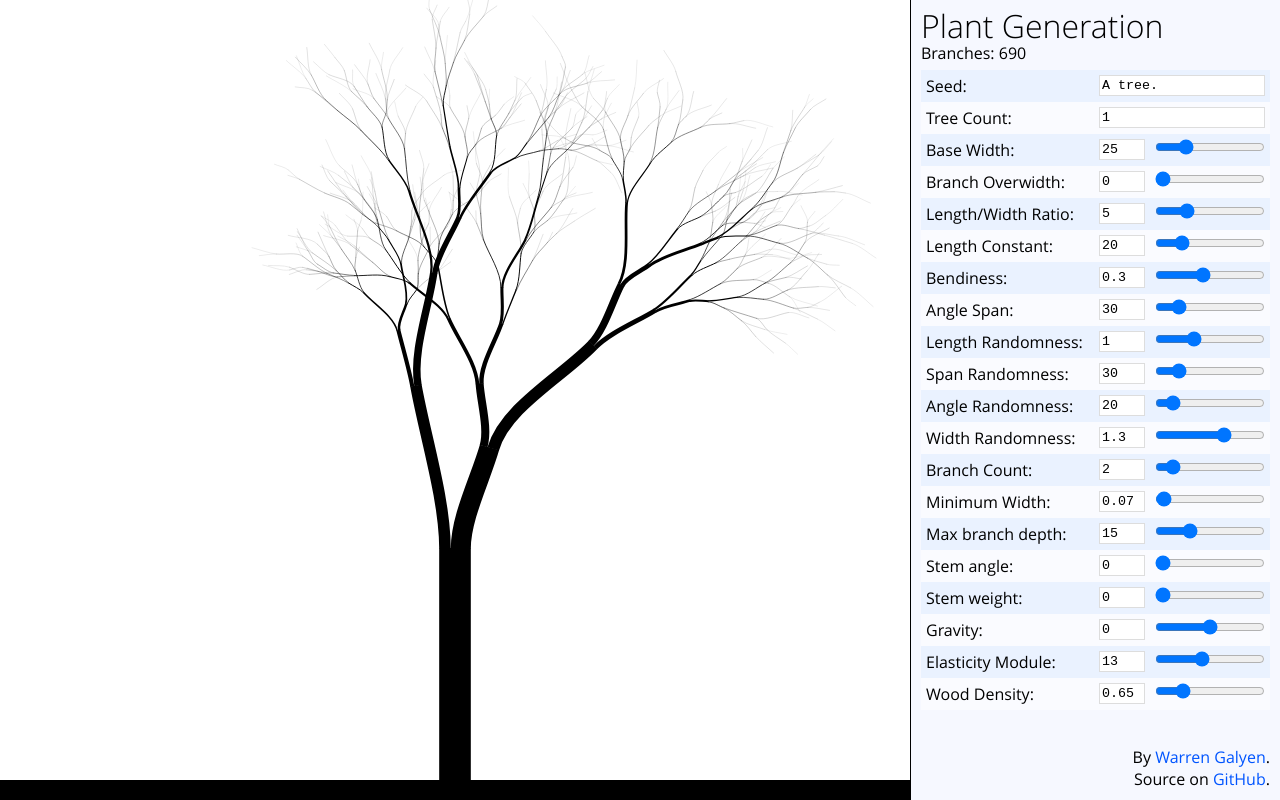
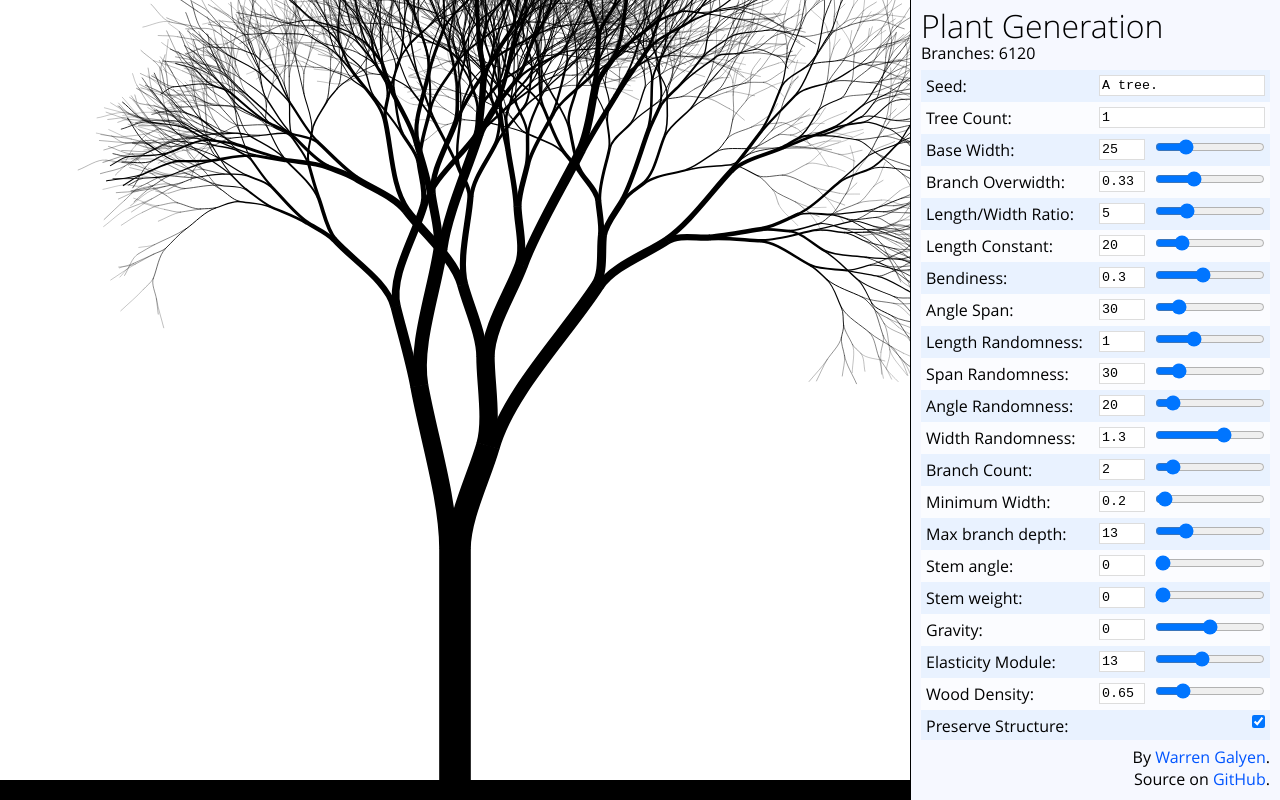
Before and after one commit to PG-Laboratory/plants, a plain HTML site: page index.html in a window 1280 px wide. Drawn offline with Linux system fonts and the light colour scheme.

Commit message:
Fix branch offset with overwidth Add option for additional rand() calls

```diff
--- a/controls.js
+++ b/controls.js
@@ -353,6 +353,16 @@ var Controls = new(function () {
                 apply();
             },
         },
+        keepStructure: {
+            elements: [document.getElementById("c-keepStructure")],
+            value: true,
+            update: function () {
+                var value = this.elements[0].checked;
+                console.log(value);
+                this.value = value;
+                apply();
+            },
+        },
     };
 
     function init() {
@@ -364,6 +374,7 @@ var Controls = new(function () {
                 for (var e in input.elements) {
                     input.elements[e].value = input.value;
                     input.elements[e].oninput = input.update.bind(input);
+                    input.elements[e].onclick = input.update.bind(input);
                 }
             }
         }
--- a/index.html
+++ b/index.html
@@ -163,6 +163,12 @@
 					<input type="range" min="0" max="3" step="0.01" value="0" id="c-density" />
 					<input type="text" id="c-densityValue" value="0" class="rangeValue" onchange="document.getElementById('c-density').value = this.value;">
 				</div>
+				<div class="control">
+					<label for="c-keepStructure">
+						Preserve Structure:
+					</label>
+					<input type="checkbox" id="c-keepStructure" checked="true">
+				</div>
 			</div>
 			<div>
 					Branches: <span id="branchCount">0</span>
--- a/plantgen.js
+++ b/plantgen.js
@@ -118,15 +118,11 @@ var Plantgen = new function () {
             var angles = distributeAngles(branchCount, stemNo);
             var widths = distributeWidths(branch.width, branchCount, stemNo);
 
-            var widthsSum = 0;
-
             for (var i = 0; i < branchCount; i++) {
-                // WidthsSum is used to calculate the offset of the new
-                // branch from the center of the stemAngle.
-                widthsSum += widths[i];
 
                 if (widths[i] < config.minWidth) {
 
+                    if (config.keepStructure) {
                         // Here, we do all rand() calls that would have done if minimum width weren't in place
                         var endBranches = Math.pow(branchCount, (config.maxDepth - depth))
                         var skippedBranchings = endBranches - 1;
@@ -138,15 +134,15 @@ var Plantgen = new function () {
                         while (randCallsSkipped--) {
                             rand();
                         }
+                    }
 
                     continue;
                 }
 
                 totalBranchCount++;
 
-
-
-                var centerOffset = widthsSum - widths[i] / 2 - branch.width / 2;
+                var centersSpan = branch.width - widths[0] / 2 - widths[branchCount - 1] / 2;
+                var centerOffset = (i / (branchCount - 1)) * centersSpan + widths[0] / 2 - branch.width / 2;
 
                 var newBranch = {
                     len: generateLength(branch.width),
--- a/presets.js
+++ b/presets.js
@@ -3,7 +3,7 @@ var presets = {
         treeCount: 1,
         seed: "A tree.",
         baseWidth: 25,
-        branchOverwidth: 0,
+        branchOverwidth: 0.33,
         lengthWidthRatio: 5,
         lengthConstant: 20,
         lengthRandomness: 1,
@@ -14,11 +14,12 @@ var presets = {
         widthRandomness: 1.3,
         branchCount: 2,
         gravity: 0,
-        minWidth: 0.07,
-        maxDepth: 15,
+        minWidth: 0.2,
+        maxDepth: 13,
         stemAngle: 0,
         stemWeight: 0,
         elasticity: 13,
-        density: 0.65
+        density: 0.65,
+        keepStructure: true
     }
 };
```
Lines whose indentation alone changed are shown as unchanged.
